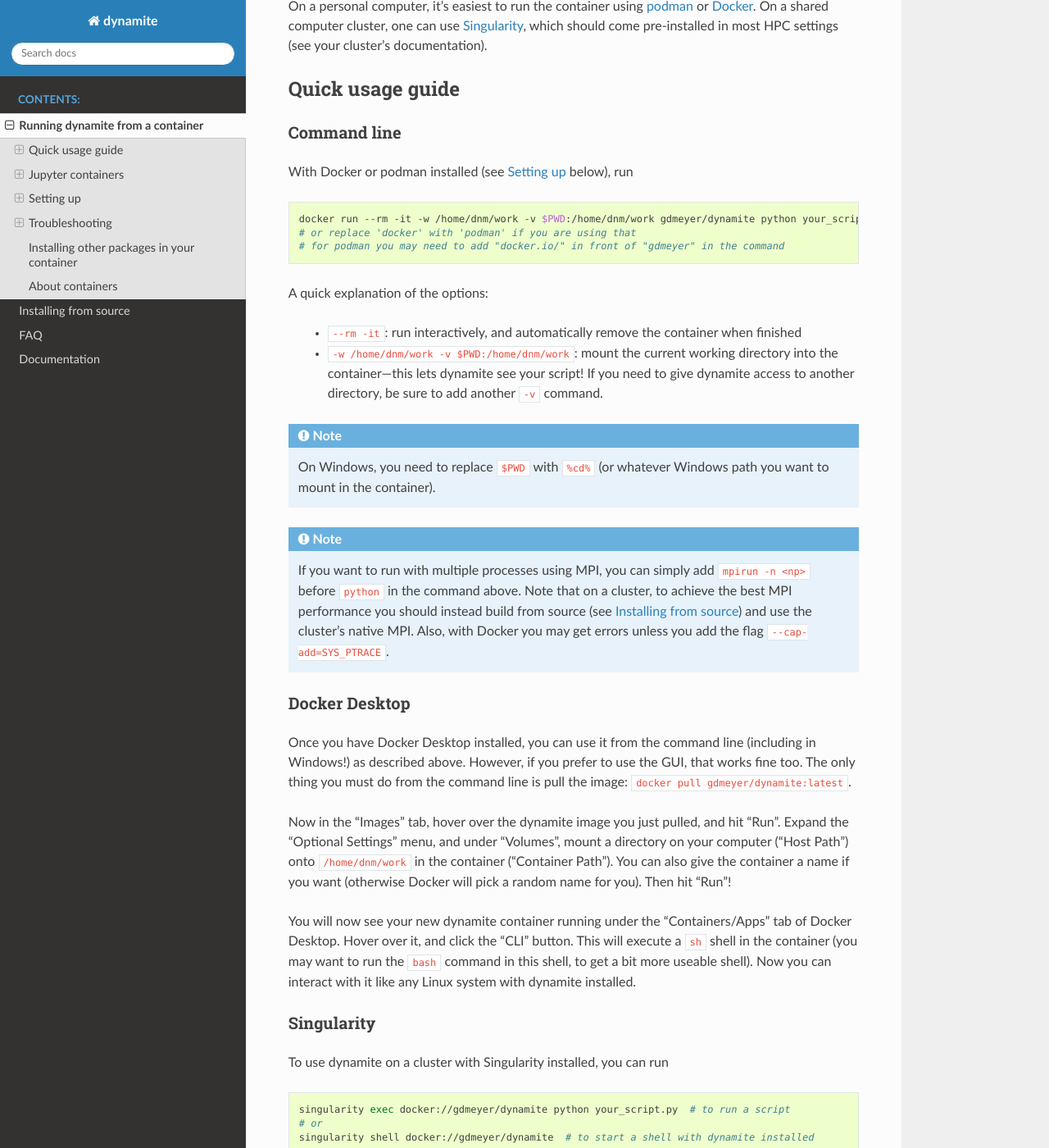
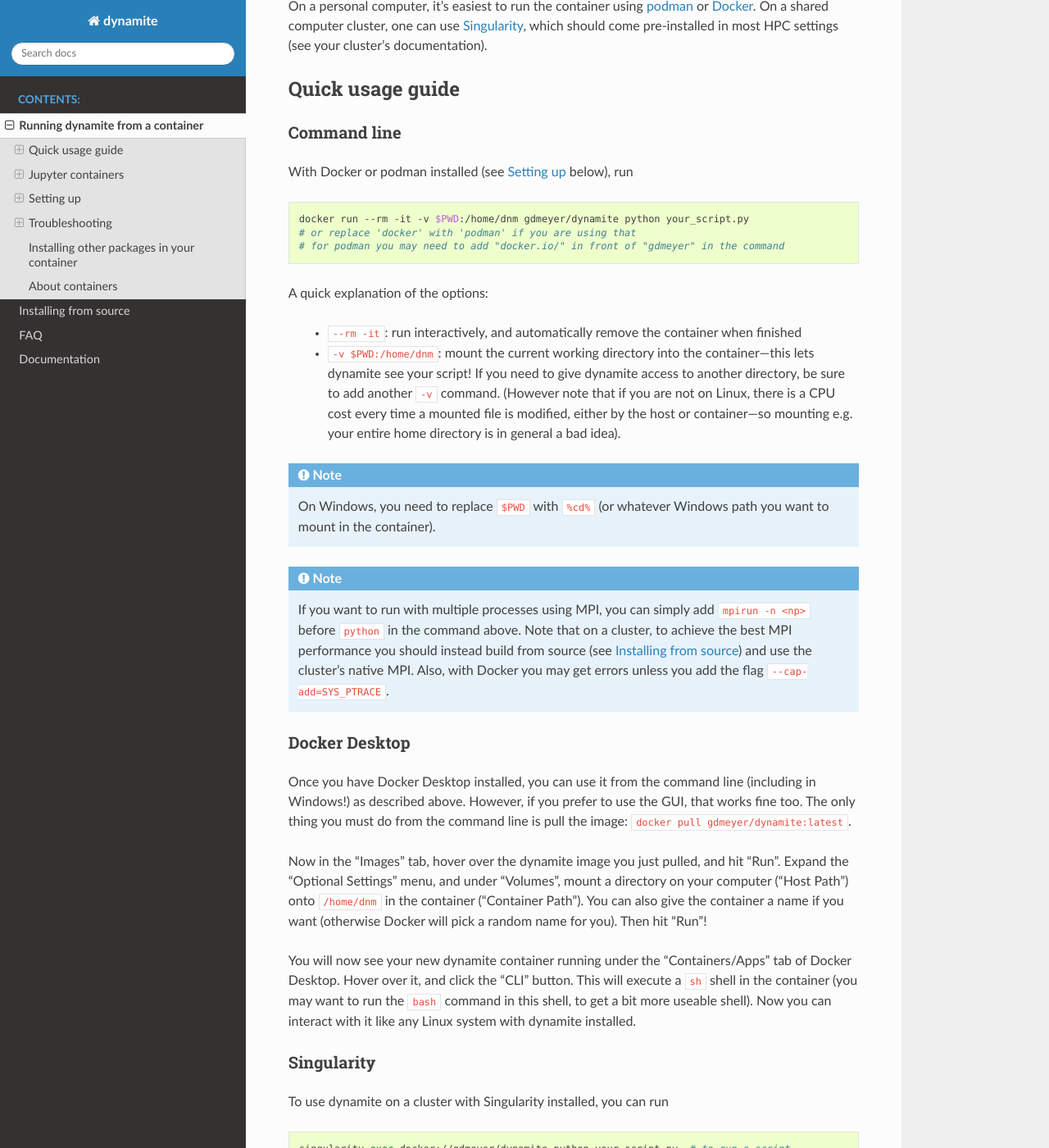
Before and after one commit to GregDMeyer/dynamite, a Sphinx documentation site: the page built from docs/containers.rst, in a window 1280 px wide and 1400 px high, scrolled down 363 px. Shown: the whole window at 82% size. Built offline with Sphinx 7.4.7 and the Read the Docs theme 2.0.0, drawn with Linux system fonts in a browser that asks for light colours; some of the changed text lies outside the part shown.

Commit message:
change default bind mount directory to container home

```diff
--- a/docs/containers.rst
+++ b/docs/containers.rst
@@ -24,16 +24,18 @@ With Docker or podman installed (see :ref:`setup` below), run
 
 .. code:: bash
 
-    docker run --rm -it -w /home/dnm/work -v $PWD:/home/dnm/work gdmeyer/dynamite python your_script.py
+    docker run --rm -it -v $PWD:/home/dnm gdmeyer/dynamite python your_script.py
     # or replace 'docker' with 'podman' if you are using that
     # for podman you may need to add "docker.io/" in front of "gdmeyer" in the command
 
 A quick explanation of the options:
 
  - ``--rm -it``: run interactively, and automatically remove the container when finished
- - ``-w /home/dnm/work -v $PWD:/home/dnm/work``: mount the current working directory into the
+ - ``-v $PWD:/home/dnm``: mount the current working directory into the
    container---this lets dynamite see your script! If you need to give dynamite access to
-   another directory, be sure to add another ``-v`` command.
+   another directory, be sure to add another ``-v`` command. (However note that if you are
+   not on Linux, there is a CPU cost every time a mounted file is modified, either
+   by the host or container---so mounting e.g. your entire home directory is in general a bad idea).
 
 .. note::
    On Windows, you need to replace ``$PWD`` with ``%cd%`` (or whatever Windows path you want to mount
@@ -55,7 +57,7 @@ However, if you prefer to use the GUI, that works fine too.
 The only thing you must do from the command line is pull the image: ``docker pull gdmeyer/dynamite:latest``.
 
 Now in the "Images" tab, hover over the dynamite image you just pulled, and hit "Run".
-Expand the "Optional Settings" menu, and under "Volumes", mount a directory on your computer ("Host Path") onto ``/home/dnm/work`` in the container ("Container Path").
+Expand the "Optional Settings" menu, and under "Volumes", mount a directory on your computer ("Host Path") onto ``/home/dnm`` in the container ("Container Path").
 You can also give the container a name if you want (otherwise Docker will pick a random name for you).
 Then hit "Run"!
 
@@ -114,11 +116,10 @@ Command line
 
 .. code:: bash
 
-    docker run --rm -p 8887:8887 -w /home/dnm/work -v $PWD:/home/dnm/work gdmeyer/dynamite:latest-jupyter
+    docker run --rm -p 8887:8887 -v $PWD:/home/dnm gdmeyer/dynamite:latest-jupyter
     # or replace 'docker' with 'podman'
 
 Then follow the last link that you see (it should start with ``http://127.0.0.1:8887``).
-Your files will be in the ``work`` directory visible in JupyterLab.
 
 Docker Desktop
 --------------
@@ -198,20 +199,20 @@ Installing other packages in your container
 ===========================================
 
 If you want to install other Python packages or other software to use alongside dynamite, it is possible to do this with Docker.
-However, it's a little annoying; if the extra software is for analysis or similar we recommend saving the output of your dynamite computation to a file in your mounted directory (e.g. ``/home/dnm/work``) and then performing the analysis after-the-fact.
+However, it's a little annoying; if the extra software is for analysis or similar we recommend saving the output of your dynamite computation to a file in your mounted directory (e.g. ``/home/dnm``) and then performing the analysis after-the-fact.
 
 A quick explainer of what's happening here: when you run dynamite using the commands in the `Quick Usage Guide`_ section above, Docker creates a "container" on top of the dynamite image.
 With the ``--rm`` flag as described above, this container is simply removed when the program run inside docker exits.
 However, by removing the ``--rm`` flag (and perhaps adding a ``--name``), we can keep the container around, make changes, add things, etc.
 
-So, to make a persistent container, which mounts the current directory at ``/home/dnm/work``, run dynamite like this:
+So, to make a persistent container, which mounts the current directory at the container user's home directory ``/home/dnm``, run dynamite like this:
 
 .. code:: bash
 
-    docker run --name my_dnm_container -it -v $PWD:/home/dnm/work gdmeyer/dynamite bash
+    docker run --name my_dnm_container -it -v $PWD:/home/dnm gdmeyer/dynamite bash
 
 This will give you a bash shell, where you can run ``pip install <whatever>`` or anything else you would like.
-Note that the directory mount (the ``-v`` option) is a part of the container, so when you run the commands below the same directory will always be mounted at ``/home/dnm/work``.
+Note that the directory mount (the ``-v`` option) is a part of the container, so when you run the commands below the same directory will always be mounted at ``/home/dnm``.
 
 After you exit the bash shell above, the next time you want to use the same container, run
 
```
Also changed, not shown: CHANGELOG.md (+1 -0 lines), 1 other file.
